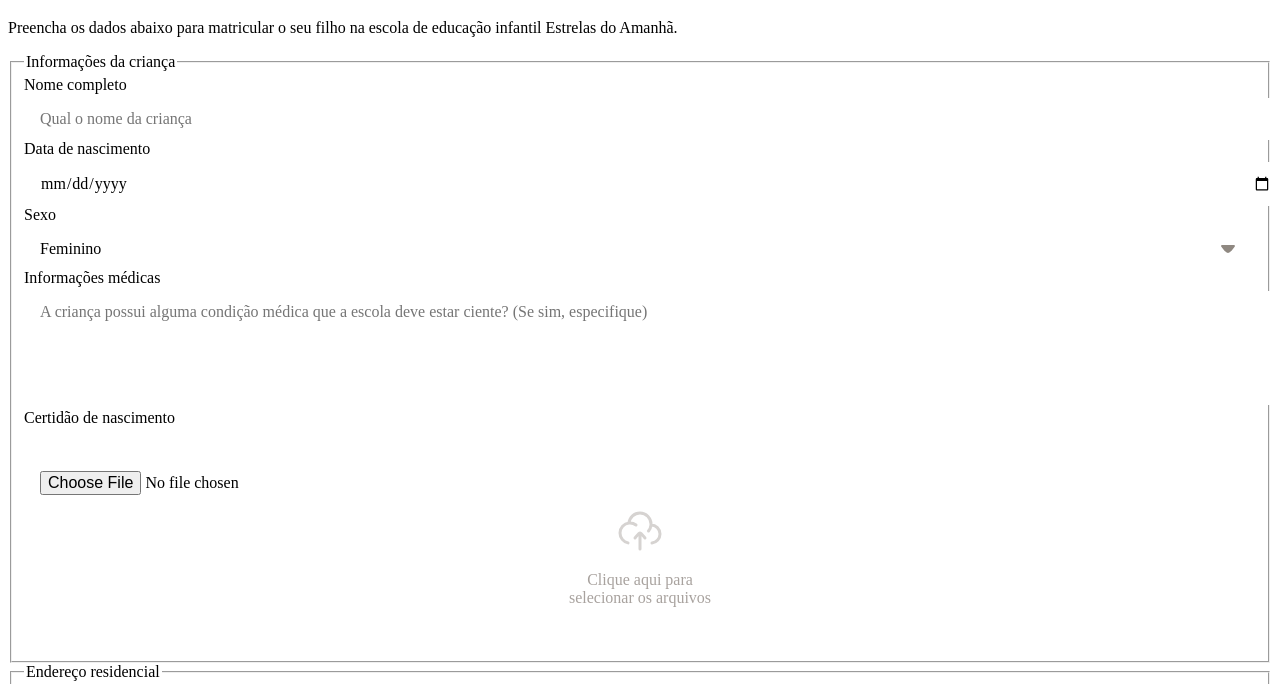
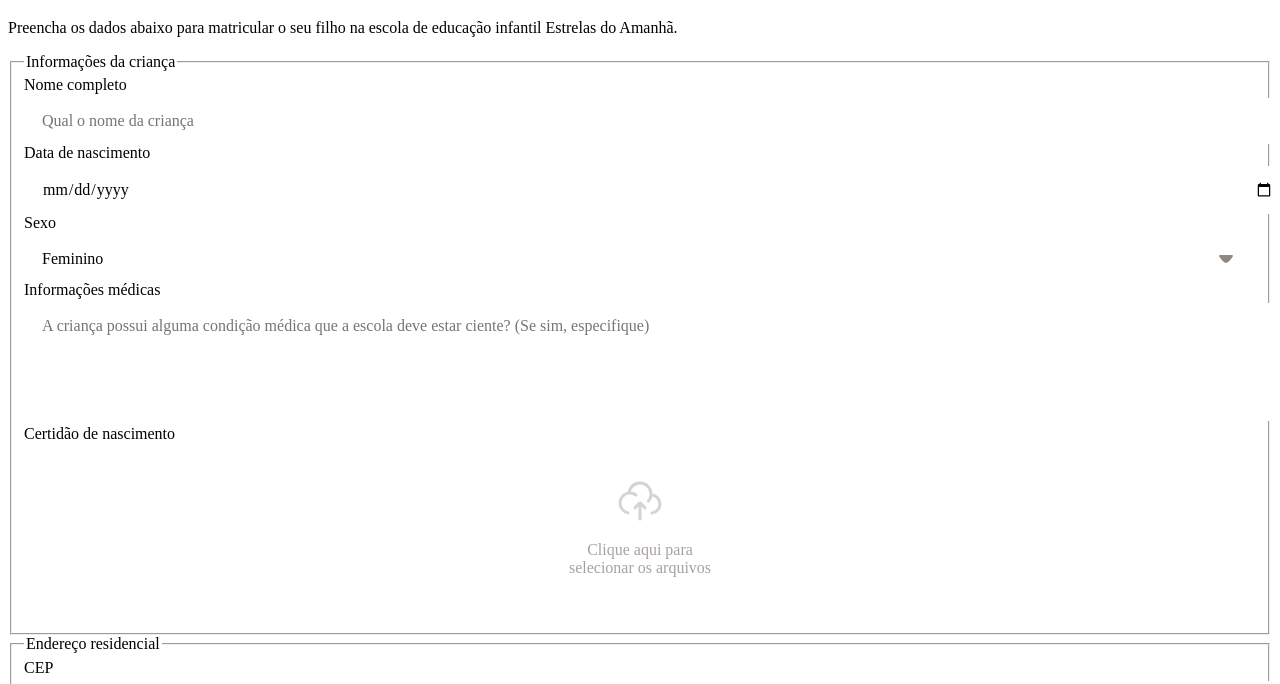
Before and after one commit to gabriel9798/Formulario-de-matricula, a plain HTML site: page index.html in a window 1280 px wide. Shown: the part 97-781 px from the top of the page. Drawn offline with Linux system fonts and the light colour scheme; files that its build step writes are made by us from their sources; files whose address does not match are found by name; a web font is replaced by a local one.

Commit message:
corrige layout shift (movimento do layout) por causa das bordas

```diff
--- a/styles/fields/droparea.css
+++ b/styles/fields/droparea.css
@@ -1,5 +1,6 @@
 .dropzone {
-  border: 1px dashed var(--stroke-default);
+  border: 2px dashed transparent;
+  outline: 1px dashed var(--stroke-default);
   border-radius: .25rem;
 
   display: grid;
@@ -11,7 +12,7 @@
 
   position: relative;
 
-  &input {
+  & input {
     position: absolute;
     width: 100%;
     height: 100%;
@@ -24,7 +25,7 @@
   }
 
   &:hover, &:has(input:focus) {
-    border-width: 2px;
+    outline-width: 0;
     border-color: var(--stroke-highlight);
     background-color: var(--surface-secondary);
     color: var(--text-tertiary);
--- a/styles/fields/input.css
+++ b/styles/fields/input.css
@@ -2,7 +2,8 @@ input, textarea, select {
   appearance: none;
   width: 100%;
   border-radius: .5rem;
-  border: 1px solid var(--stroke-default);
+  border: 2px solid transparent;
+  outline: 1px solid var(--stroke-default);
 
   padding: .75rem 1rem;
 
@@ -22,7 +23,7 @@ select:focus,
 textarea:focus,
 input [type="date"]:focus-within {
   outline: .25rem solid var(--surface-secondary);
-  border: .125rem solid var(--stroke-highlight);
+  border-color: var(--stroke-highlight);
   outline-offset: .1px;
 }
 
```
